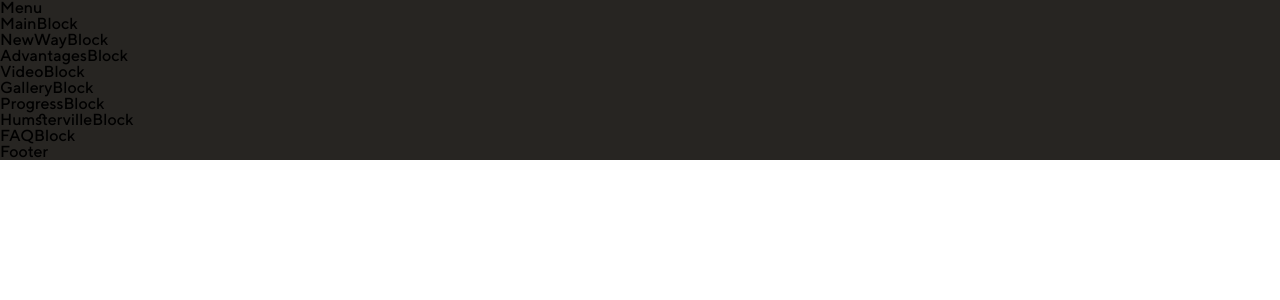
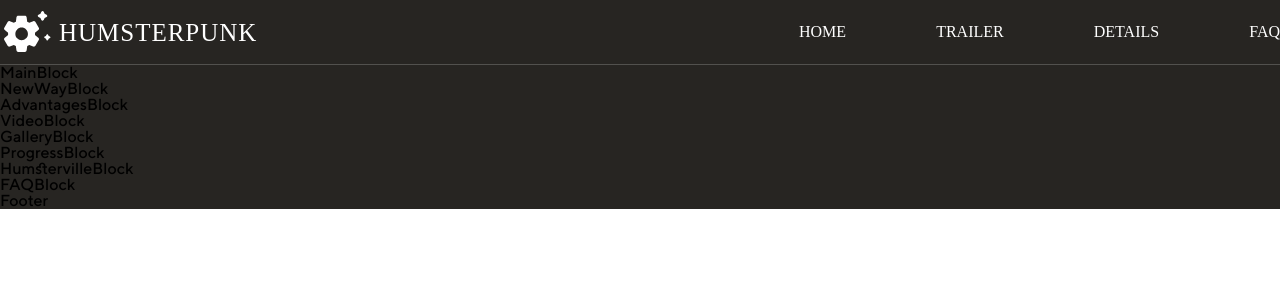
Before and after one commit to riddeclabs/hamsterpunk-landing, a React (Create React App) app: page / in a window 1280 px wide. Shown: the top 300 px of the page. Built offline with nearby package versions, Linux system fonts and the light colour scheme.

Commit message:
feat: main menu

```diff
--- /dev/null
+++ b/src/components/Logo/index.tsx
@@ -0,0 +1,35 @@
+import React from 'react';
+
+import styled from 'styled-components';
+
+import logo from '../../assets/images/logo.svg';
+import { colors } from '../../constants/variables';
+
+export const Logo = () => {
+  return (
+    <LogoWrapper>
+      <LogoStyle alt='' src={logo} />
+      <LogoText>HUMSTERPUNK</LogoText>
+    </LogoWrapper>
+  );
+};
+
+const LogoStyle = styled.img(() => ({
+  height: '48px',
+}));
+
+const LogoText = styled.div(() => ({
+  fontFamily: 'Titan One',
+  fontStyle: 'normal',
+  fontWeight: 400,
+  fontSize: '25px',
+  lineHeight: '29px',
+  letterSpacing: '0.04em',
+  marginLeft: '6px',
+}));
+
+const LogoWrapper = styled.div(() => ({
+  display: 'flex',
+  alignItems: 'center',
+  color: colors.white,
+}));
--- a/src/constants/variables.tsx
+++ b/src/constants/variables.tsx
@@ -4,4 +4,12 @@ export const colors = {
   mainText: '#FCF3D9',
   black: '#272522',
   footer: 'rgba(255,255,255,0.4)',
+  white: '#FFFFFF',
 };
+
+export const menuValue = [
+  { value: 'HOME', to: '#home', id: 1 },
+  { value: 'TRAILER', to: '#trailer', id: 2 },
+  { value: 'DETAILS', to: '#details', id: 3 },
+  { value: 'FAQ', to: '#faq', id: 4 },
+];
--- /dev/null
+++ b/src/pages/containers/Menu/DesctopMenu.tsx
@@ -0,0 +1,34 @@
+import React from 'react';
+
+import styled from 'styled-components';
+
+import { colors, menuValue } from '../../../constants/variables';
+
+export const DesctopMenu = () => {
+  return (
+    <Wrapper>
+      {menuValue.map((item) => (
+        <LinkMenu key={item.id} href={item.to}>
+          {item.value}
+        </LinkMenu>
+      ))}
+    </Wrapper>
+  );
+};
+
+const LinkMenu = styled.a(() => ({
+  fontFamily: 'Josefin Sans',
+  fontStyle: 'normal',
+  fontWeight: 400,
+  fontSize: '16px',
+  lineHeight: '16px',
+  cursor: 'pointer',
+  color: colors.white,
+}));
+
+const Wrapper = styled.div(() => ({
+  width: '481px',
+  display: 'flex',
+  justifyContent: 'space-between',
+  alignItems: 'center',
+}));
--- a/src/pages/containers/Menu/index.tsx
+++ b/src/pages/containers/Menu/index.tsx
@@ -1,5 +1,28 @@
 import React from 'react';
 
+import styled from 'styled-components';
+
+import { DesctopMenu } from './DesctopMenu';
+
+import { Logo } from '../../../components/Logo';
+import { colors } from '../../../constants/variables';
+
 export const Menu = () => {
-  return <div>Menu</div>;
+  //TODO add Wrapper components
+  return (
+    <Wrapper>
+      <Logo />
+      <DesctopMenu />
+    </Wrapper>
+  );
 };
+
+const Wrapper = styled.div(() => ({
+  width: '100%',
+  display: 'flex',
+  justifyContent: 'space-between',
+  alignItems: 'center',
+  color: colors.white,
+  borderBottom: '1px solid rgba(255, 255, 255, 0.2)',
+  height: '65px',
+}));
```
Also changed, not shown: src/assets/images/index.ts (added, +8 -0 lines), package.json (line endings or trailing spaces), src/assets/images/logo.svg (added).
